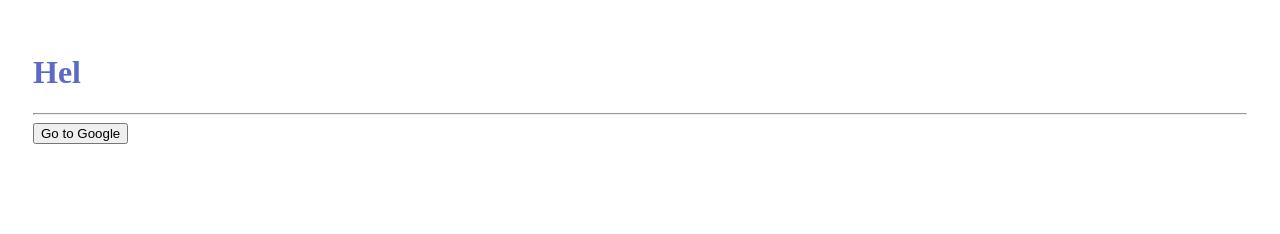
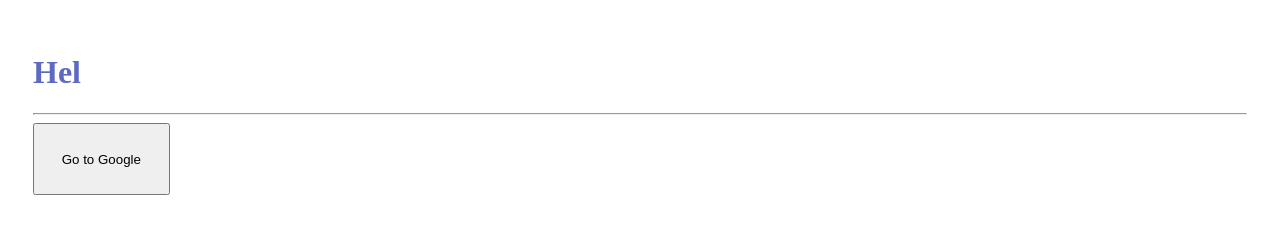
Before and after one commit to Soyprometeo/togoogle, a plain HTML site: page index.html in a window 1280 px wide. Drawn offline with Linux system fonts and the light colour scheme.

Commit message:
Add class to button in index.html
Added a class to the button for styling.

```diff
--- a/index.html
+++ b/index.html
@@ -8,7 +8,7 @@
   <body>
       <h1 class="title">Hel </h1>
       <hr>
-      <button onclick="window.location.href='https://www.google.com'">Go to Google</button>
+      <button class="but" onclick="window.location.href='https://www.google.com'">Go to Google</button>
   </body>
 
 </html>
```
